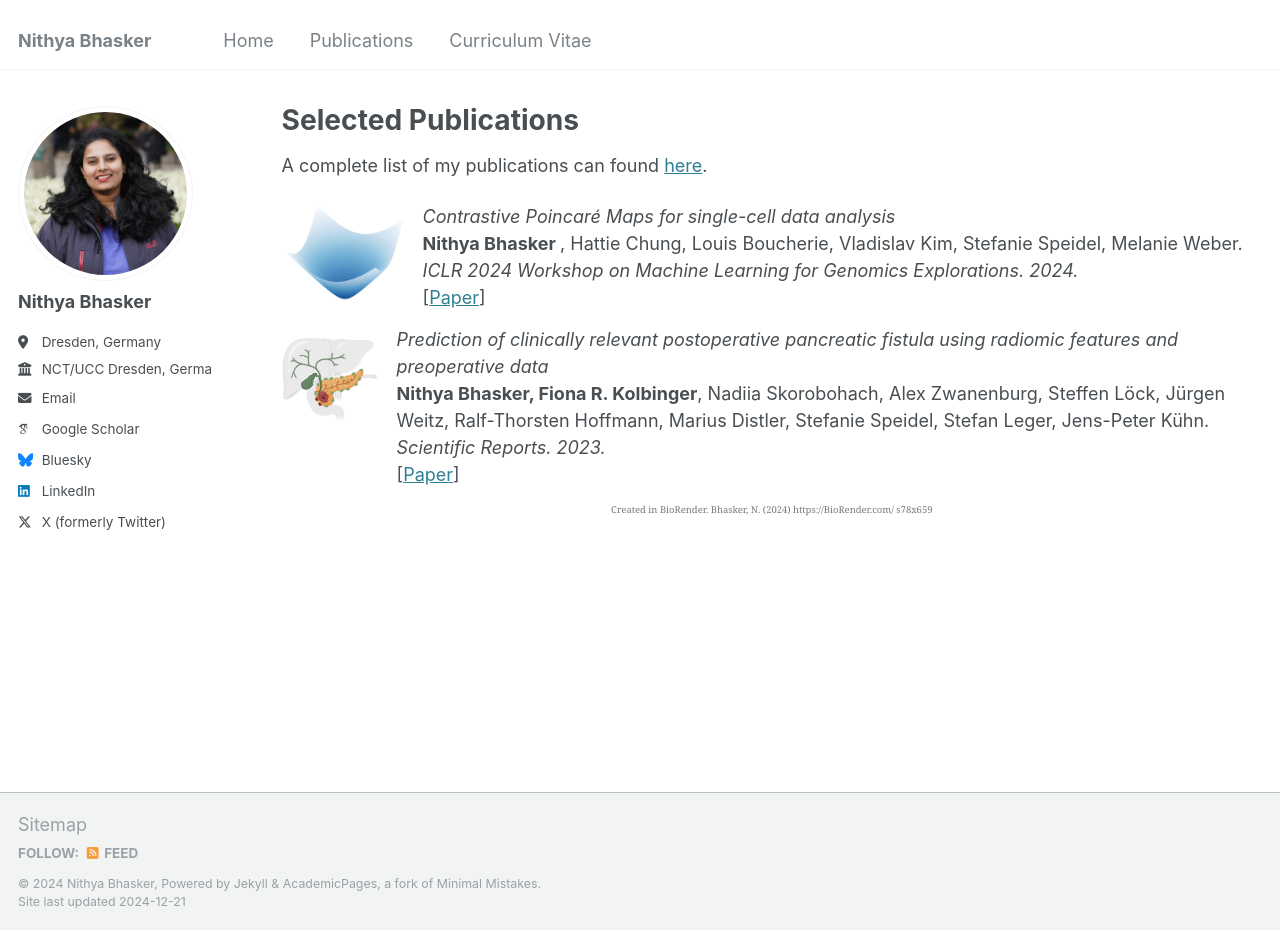
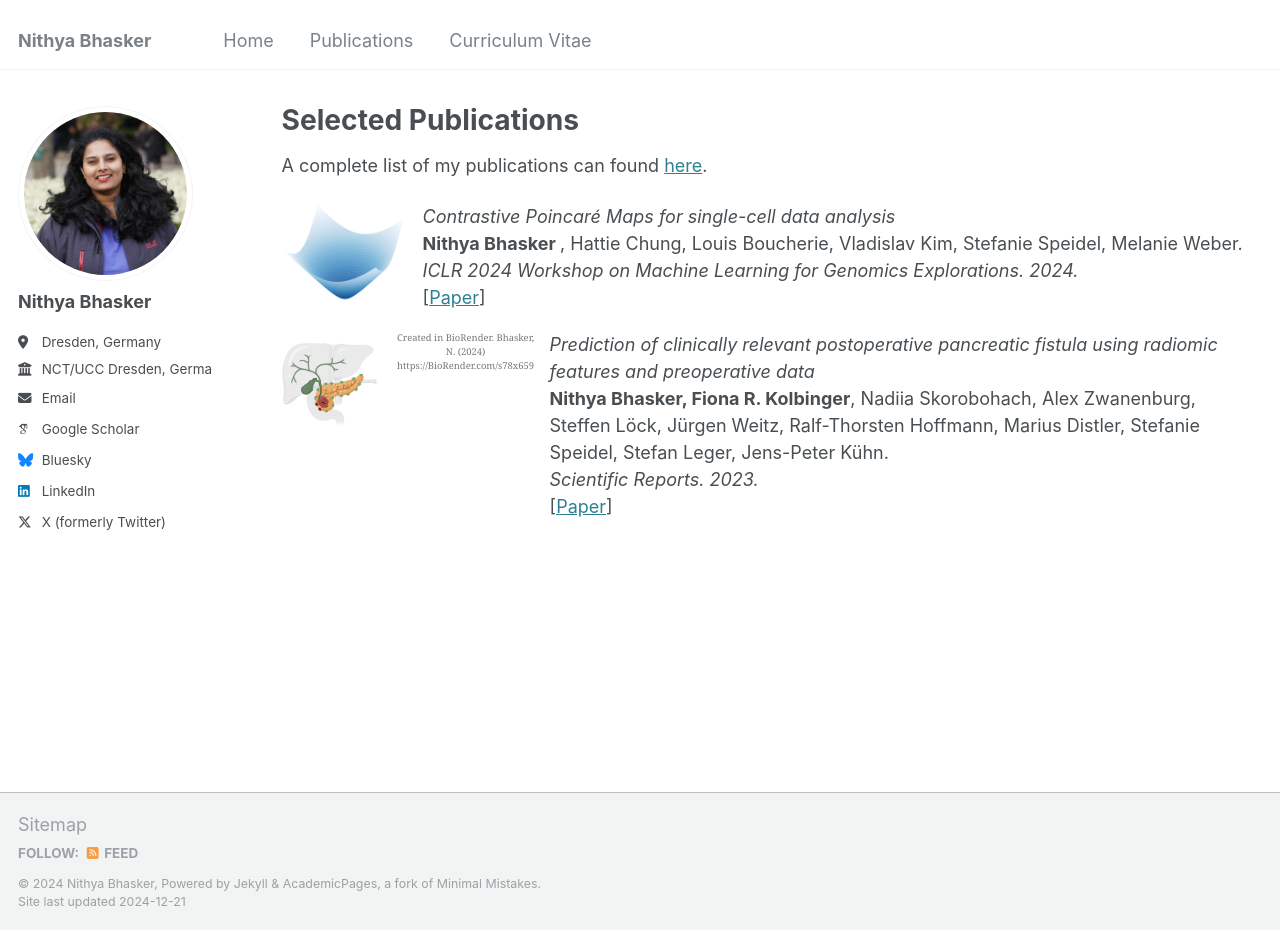
Before and after one commit to NithyaBhasker/nithyabhasker.github.io, a Jekyll site: the page built from _pages/publications.html, in a window 1280 px wide and 930 px high. Built offline with Jekyll 4.4.1, drawn with Linux system fonts in a browser that asks for light colours; some web fonts are replaced.

Commit message:
publications update

```diff
--- a/_pages/publications.html
+++ b/_pages/publications.html
@@ -9,7 +9,7 @@ author_profile: true
 {% endif %}
 
 
-<div style="display: flex; align-items: flex-start; margin-bottom: 15px;">
+<div style="display: flex; align-items: flex-start; margin-bottom: 20px;">
   <img src="https://nithyabhasker.github.io/files/p1.png" alt="Thumbnail" style="margin-right: 15px;" />
   <div>
     <em>Contrastive Poincaré Maps for single-cell data analysis</em>
@@ -19,8 +19,12 @@ author_profile: true
   </div>
 </div>
 
-<div style="display: flex; align-items: flex-start; margin-bottom: 15px;">
+<div style="display: flex; align-items: flex-start; margin-bottom: 20px;">
   <img src="https://nithyabhasker.github.io/files/p2.png" alt="Thumbnail" style="margin-right: 15px;" />
+  <div style="text-align: center; font-size: 0.7em; color: #777; margin-right: 15px;">
+  <figcaption>Created in BioRender. Bhasker, N. (2024) https://BioRender.com/s78x659
+</figcaption>
+</div>
   <div>
     <em>Prediction of clinically relevant postoperative pancreatic fistula using radiomic features and preoperative data</em>
     <br><strong>Nithya Bhasker, Fiona R. Kolbinger</strong>, Nadiia Skorobohach, Alex Zwanenburg, Steffen Löck, Jürgen Weitz, Ralf-Thorsten Hoffmann, Marius Distler, Stefanie Speidel, Stefan Leger, Jens-Peter Kühn.
@@ -28,9 +32,3 @@ author_profile: true
     <br>[<a href="https://doi.org/10.1038/s41598-023-34168-x">Paper</a>]
   </div>
 </div>
-
-<div style="text-align: center; font-size: 0.7em; color: #777; margin-top: 5px;">
-  <figcaption>Created in BioRender. Bhasker, N. (2024) https://BioRender.com/
-s78x659
-</figcaption>
-</div>
```
